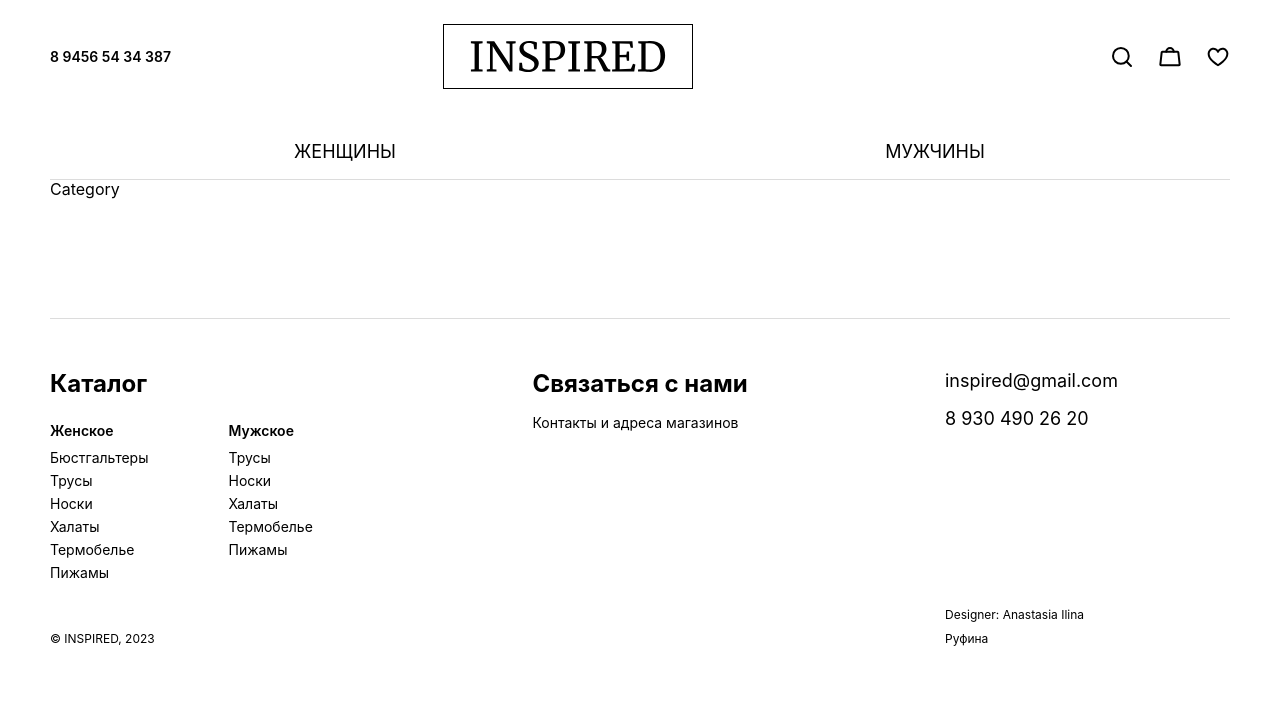
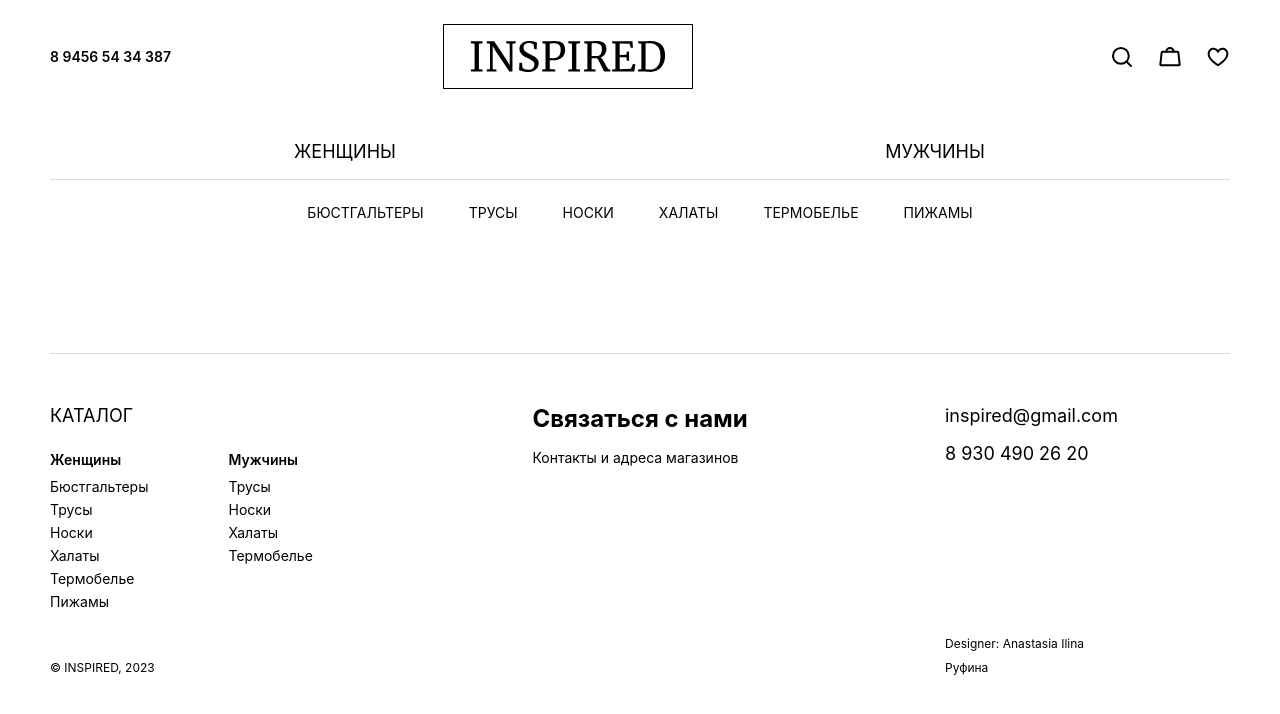
Before and after one commit to ruuuu/inspiredReact, a React (Vite) app: page / in a window 1280 px wide. Shown: the top 714 px of the page. Built offline with nearby package versions, Linux system fonts and the light colour scheme.

Commit message:
add Category

```diff
--- a/src/Components/Footer/Footer.jsx
+++ b/src/Components/Footer/Footer.jsx
@@ -1,6 +1,30 @@
 import cn from 'classnames';
 import { Container } from '../Layout/Container/Container.jsx';
 import style from './Footer.module.scss';   // style={}
+import { NavLink } from 'react-router-dom';
+
+
+const list = [
+      {link: 'women', title: 'Женщины', categories: [
+            {link: 'bras', title: 'Бюстгальтеры'},
+            {link: 'panties', title: 'Трусы'},
+            {link: 'socks', title: 'Носки'},
+            {link: 'bathsrobes', title: 'Халаты'},
+            {link: 'thermal', title: 'Термобелье'},
+            {link: 'pijamas', title: 'Пижамы'},
+         ],
+      },
+
+      {link: 'men', title: 'Мужчины', categories: [
+            {link: 'panties', title: 'Трусы'},
+            {link: 'socks', title: 'Носки'},
+            {link: 'bathsrobes', title: 'Халаты'},
+            {link: 'thermal', title: 'Термобелье'},
+           ],
+      }
+];
+
+
 
 
 
@@ -10,51 +34,24 @@ export const Footer = () => (
             <Container>
                   <div className={style.container}>
                         <div className={style.category}>
-                              <h2 className={style.categoryTitle}>Каталог</h2>
+                              <h2 className={cn(style.title, style.categoryTitle)}>Каталог</h2>
                               <ul className={style.categoryList}>
-                                    <li>
-                                          <h3 className={style.categorySubtitle}>Женское</h3>
-                                          <ul className={style.categorySublist}>
-                                                <li>
-                                                      <a className={style.link}>Бюстгальтеры</a>
-                                                </li>
-                                                <li>
-                                                      <a className={style.link}>Трусы</a>
-                                                </li>
-                                                <li>
-                                                      <a className={style.link}>Носки </a>
-                                                </li>
-                                                <li>
-                                                      <a className={style.link}>Халаты</a>
-                                                </li>
-                                                <li>
-                                                      <a className={style.link}>Термобелье</a>
-                                                </li>
-                                                <li>
-                                                      <a className={style.link}>Пижамы</a>
-                                                </li>
-                                          </ul>
-                                    </li>
-                                    <li>
-                                          <h3 className={style.categorySubtitle}>Мужское</h3>
-                                          <ul className={style.categorySublist}>
-                                                <li>
-                                                      <a className={style.link}>Трусы</a>
-                                                </li>
-                                                <li>
-                                                      <a className={style.link}>Носки </a>
-                                                </li>
-                                                <li>
-                                                      <a className={style.link}>Халаты</a>
-                                                </li>
-                                                <li>
-                                                      <a className={style.link}>Термобелье</a>
-                                                </li>
-                                                <li>
-                                                      <a className={style.link}>Пижамы</a>
-                                                </li>
-                                          </ul>
-                                    </li>
+                                    { list.map((item) => (
+                                          <li key={item.link}>
+                                                <h3 className={style.categorySubtitle}>
+                                                      <NavLink className={style.link} to={item.link}> {item.title} </NavLink>
+                                                </h3>
+
+                                                <ul className={style.categorySublist}>
+                                                      { item.categories.map((categoryItem) => (                                   // возвращает верстку, у каждого элемента спсика долен быть key. NavLink -встроенный компнент в react-dom, вместо href используем to, className может приимать фукнию. Дестурктрировали встроенное свойоство isActive(ссылка активная)
+                                                            <li key={categoryItem.link}>
+                                                                  <NavLink className={style.link} to={`${item.link}/${categoryItem.link}`}> {categoryItem.title} </NavLink>
+                                                            </li>
+                                                         )
+                                                      )}
+                                                </ul>
+                                          </li>
+                                    )) }
                               </ul>
                         </div>
 
--- a/src/Components/Footer/Footer.module.scss
+++ b/src/Components/Footer/Footer.module.scss
@@ -66,7 +66,6 @@
 
 .category {
       grid-area: category;
-
 
 
       &Title {
--- a/src/Components/Header/Navigation/Category/Category.jsx
+++ b/src/Components/Header/Navigation/Category/Category.jsx
@@ -1,6 +1,29 @@
+import cn from "classnames";
+import style from './Category.module.scss';   // style={}
+import { NavLink } from 'react-router-dom';
+
+
+const list = [
+      {link: 'bras', title: 'Бюстгальтеры'},
+      {link: 'panties', title: 'Трусы'},
+      {link: 'socks', title: 'Носки'},
+      {link: 'bathsrobes', title: 'Халаты'},
+      {link: 'thermal', title: 'Термобелье'},
+      {link: 'pijamas', title: 'Пижамы'}
+];
+
+
+
+
 // компонент
 export const Category = () => (
-      <div>
-            Category
-      </div>
+
+      <ul className={style.category}>
+          {list.map((item) => (                                   // возвращает верстку, у каждого элемента спсика долен быть key. NavLink -встроенный компнент в react-dom, вместо href используем to, className может приимать фукнию. Дестурктрировали встроенное свойоство isActive(ссылка активная)
+                  <li key={item.link}>
+                        <NavLink className={({ isActive }) => cn(style.link, isActive && style.linkActive)} to={item.link}> {item.title} </NavLink>
+                  </li>
+               )
+           )}
+      </ul>
 );
--- /dev/null
+++ b/src/Components/Header/Navigation/Category/Category.module.scss
@@ -0,0 +1,63 @@
+.category {
+      padding: 24px 0 12px;
+      display: flex;
+      flex-wrap: wrap;
+      justify-content: center;
+      margin: 0 auto;
+      max-width: 692px;
+      gap: 15px 45px;
+      font-weight: 400;
+      font-size: 14px;
+      line-height: 17px;
+      text-transform: uppercase;
+
+      @media (max-width: 768px) {
+        padding: 16px 0 5px;
+        font-size: 12px;
+        line-height: 15px;
+        justify-content: flex-start;
+      }
+
+      @media (max-width: 540px) {
+        gap: 10px 30px;
+        font-size: 10px;
+        line-height: 12px;
+        justify-content: flex-start;
+      }
+}
+
+
+.link {
+      position: relative;
+      transition: color 0.3s ease-in-out;
+
+      &:hover {
+        color: #8a8a8a;
+      }
+
+      &:after {
+        content: "";
+        position: absolute;
+        bottom: -10px;
+        left: 50%;
+        transform: translateX(-50%);
+        width: 26px;
+        height: 2px;
+        background-color: #000000;
+        opacity: 0;
+
+        @media (max-width: 768px) {
+          bottom: -4px;
+          width: 20px;
+          height: 1px;
+        }
+      }
+
+      &Active {
+        pointer-events: none;
+        &::after {
+          opacity: 1;
+        }
+      }
+
+}
--- a/src/Components/Header/Navigation/Gender/Gender.jsx
+++ b/src/Components/Header/Navigation/Gender/Gender.jsx
@@ -13,12 +13,12 @@ const list = [
 // компонент, js код оборачиваем в {}
 export const Gender = () => (                                     // возвращает верстку
       <ul className={style.gender}>
-          {list.map((item) => (                                   // возвращает верстку, у каждого элемента спсика долен быть key. NavLink -строенный компнент в react-dom
+          { list.map((item) => (                                   // возвращает верстку, у каждого элемента спсика долен быть key. NavLink -встроенный компнент в react-dom, вместо href используем to, className может приимать фукнию. Дестурктрировали встроенное свойоство isActive(ссылка активная)
                   <li className={style.item} key={item.link}>
-                        <NavLink className={style.link} to={item.link}> {item.title} </NavLink>
+                        <NavLink className={({ isActive }) => cn(style.link, isActive && style.linkActive)} to={item.link}> {item.title} </NavLink>
                   </li>
                )
-           )}
+           ) }
       </ul>
 );
 
```
